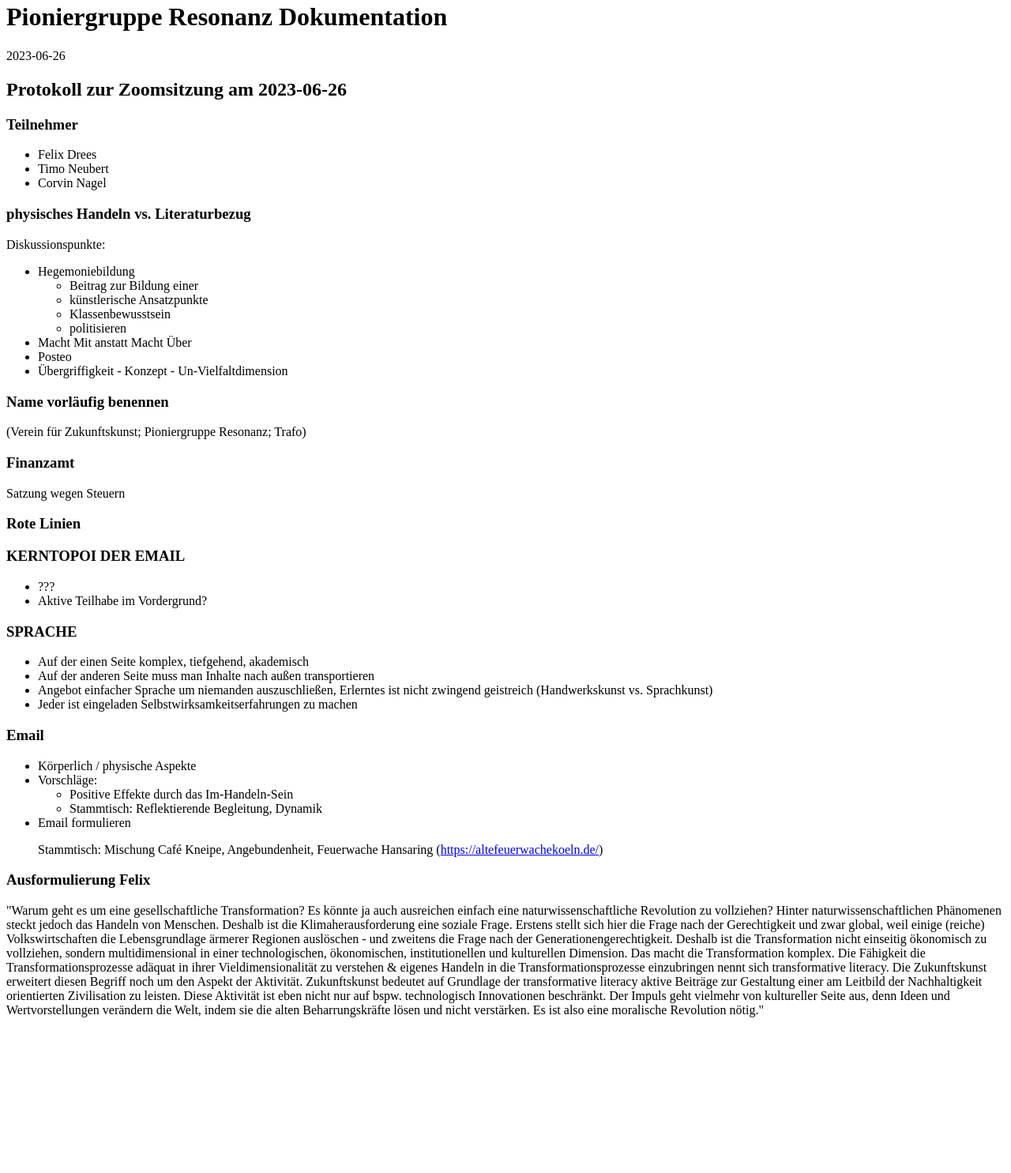
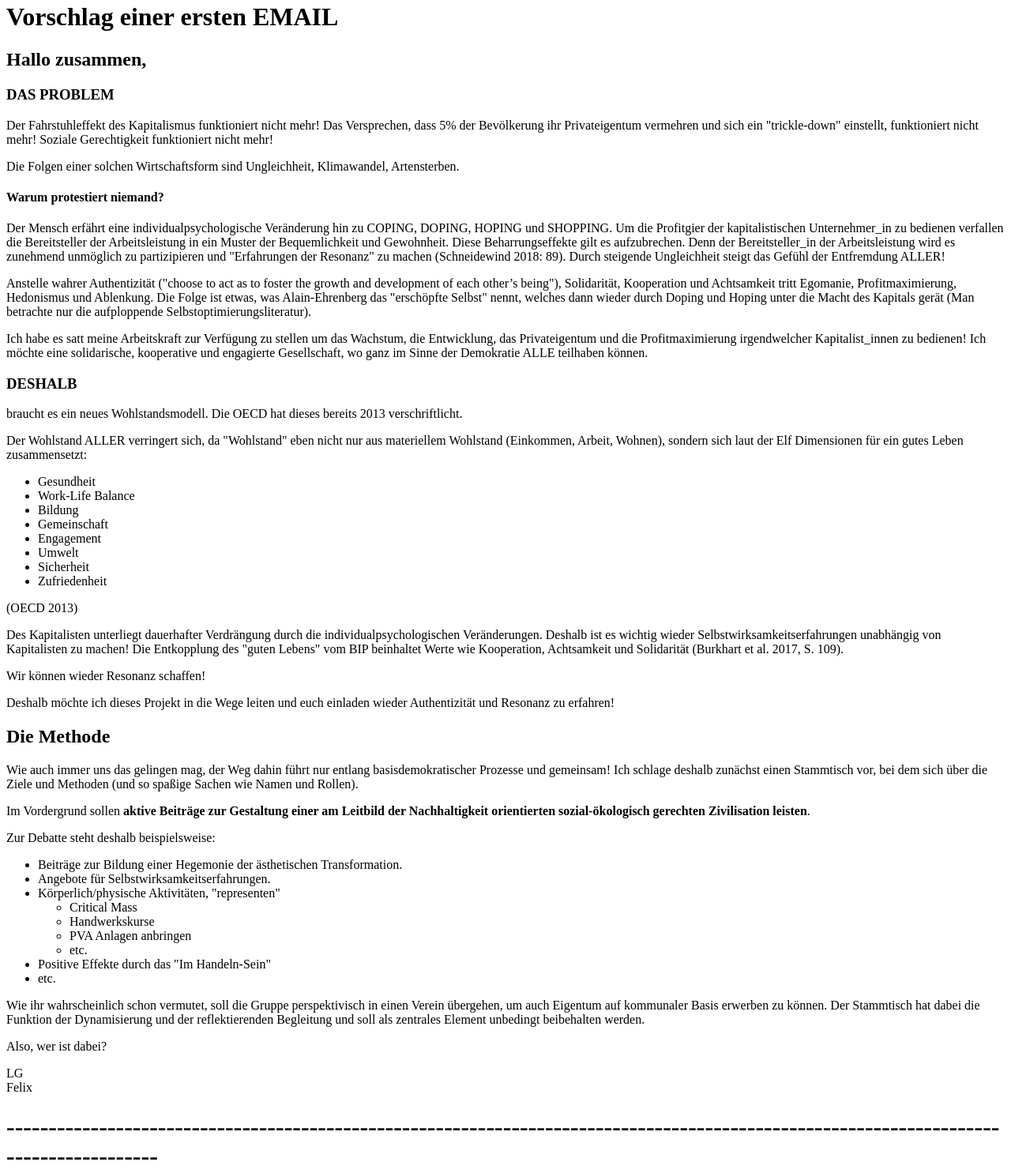
Before and after one commit to Pioniergruppe-Resonanz/documentation, a plain HTML site: page index.html in a window 1280 px wide. Shown: the part 18-1503 px from the top of the page at 79% size. Before the commit the page ends 1322 px from the top, so only its background shows below. Drawn offline with Linux system fonts and the light colour scheme.

Commit message:
Update index.html

```diff
--- a/index.html
+++ b/index.html
@@ -5,6 +5,66 @@
   <title>Pioniergruppe Resonanz Dokumentation</title>
 </head>
 <body>
+  <h1> Vorschlag einer ersten EMAIL </h1>
+
+  <h2>Hallo zusammen,</h2>
+
+  <h3>DAS PROBLEM</h3>
+  <p>Der Fahrstuhleffekt des Kapitalismus funktioniert nicht mehr! Das Versprechen, dass 5% der Bevölkerung ihr Privateigentum vermehren und sich ein "trickle-down" einstellt, funktioniert nicht mehr! Soziale Gerechtigkeit funktioniert nicht mehr!</p>
+  <p>Die Folgen einer solchen Wirtschaftsform sind Ungleichheit, Klimawandel, Artensterben.</p>
+
+  <h4>Warum protestiert niemand?</h4>
+  <p>Der Mensch erfährt eine individualpsychologische Veränderung hin zu COPING, DOPING, HOPING und SHOPPING. Um die Profitgier der kapitalistischen Unternehmer_in zu bedienen verfallen die Bereitsteller der Arbeitsleistung in ein Muster der Bequemlichkeit und Gewohnheit. Diese Beharrungseffekte gilt es aufzubrechen. Denn der Bereitsteller_in der Arbeitsleistung wird es zunehmend unmöglich zu partizipieren und "Erfahrungen der Resonanz" zu machen (Schneidewind 2018: 89). Durch steigende Ungleichheit steigt das Gefühl der Entfremdung ALLER!</p>
+  <p>Anstelle wahrer Authentizität ("choose to act as to foster the growth and development of each other’s being"), Solidarität, Kooperation und Achtsamkeit tritt Egomanie, Profitmaximierung, Hedonismus und Ablenkung. Die Folge ist etwas, was Alain-Ehrenberg das "erschöpfte Selbst" nennt, welches dann wieder durch Doping und Hoping unter die Macht des Kapitals gerät (Man betrachte nur die aufploppende Selbstoptimierungsliteratur).</p>
+  <p>Ich habe es satt meine Arbeitskraft zur Verfügung zu stellen um das Wachstum, die Entwicklung, das Privateigentum und die Profitmaximierung irgendwelcher Kapitalist_innen zu bedienen! Ich möchte eine solidarische, kooperative und engagierte Gesellschaft, wo ganz im Sinne der Demokratie ALLE teilhaben können.</p>
+
+  <h3>DESHALB</h3>
+  <p>braucht es ein neues Wohlstandsmodell. Die OECD hat dieses bereits 2013 verschriftlicht.</p>
+  <p>Der Wohlstand ALLER verringert sich, da "Wohlstand" eben nicht nur aus materiellem Wohlstand (Einkommen, Arbeit, Wohnen), sondern sich laut der Elf Dimensionen für ein gutes Leben zusammensetzt:</p>
+  <ul>
+    <li>Gesundheit</li>
+    <li>Work-Life Balance</li>
+    <li>Bildung</li>
+    <li>Gemeinschaft</li>
+    <li>Engagement</li>
+    <li>Umwelt</li>
+    <li>Sicherheit</li>
+    <li>Zufriedenheit</li>
+  </ul>
+  <p>(OECD 2013)</p>
+  <p>Des Kapitalisten unterliegt dauerhafter Verdrängung durch die individualpsychologischen Veränderungen. Deshalb ist es wichtig wieder Selbstwirksamkeitserfahrungen unabhängig von Kapitalisten zu machen! Die Entkopplung des "guten Lebens" vom BIP beinhaltet Werte wie Kooperation, Achtsamkeit und Solidarität (Burkhart et al. 2017, S. 109).</p>
+  <p>Wir können wieder Resonanz schaffen!</p>
+  <p>Deshalb möchte ich dieses Projekt in die Wege leiten und euch einladen wieder Authentizität und Resonanz zu erfahren!</p>
+
+  <h2>Die Methode</h2>
+  <p>Wie auch immer uns das gelingen mag, der Weg dahin führt nur entlang basisdemokratischer Prozesse und gemeinsam! Ich schlage deshalb zunächst einen Stammtisch vor, bei dem sich über die Ziele und Methoden (und so spaßige Sachen wie Namen und Rollen).</p>
+  <p>Im Vordergrund sollen <strong>aktive Beiträge zur Gestaltung einer am Leitbild der Nachhaltigkeit orientierten sozial-ökologisch gerechten Zivilisation leisten</strong>.</p>
+  <p>Zur Debatte steht deshalb beispielsweise:</p>
+  <ul>
+    <li>Beiträge zur Bildung einer Hegemonie der ästhetischen Transformation.</li>
+    <li>Angebote für Selbstwirksamkeitserfahrungen.</li>
+    <li>Körperlich/physische Aktivitäten, "representen"</li>
+    <ul>
+      <li>Critical Mass</li>
+      <li>Handwerkskurse</li>
+      <li>PVA Anlagen anbringen</li>
+      <li>etc.</li>
+    </ul>
+    <li>Positive Effekte durch das "Im Handeln-Sein"</li>
+    <li>etc.</li>
+  </ul>
+  <p>Wie ihr wahrscheinlich schon vermutet, soll die Gruppe perspektivisch in einen Verein übergehen, um auch Eigentum auf kommunaler Basis erwerben zu können. Der Stammtisch hat dabei die Funktion der Dynamisierung und der reflektierenden Begleitung und soll als zentrales Element unbedingt beibehalten werden.</p>
+
+  <p>Also, wer ist dabei?</p>
+
+  <p>LG<br>Felix</p>
+
+
+
+
+
+<h1>----------------------------------------------------------------------------------------------------------------------------------------</h1>
+
   <h1>Pioniergruppe Resonanz Dokumentation</h1>
   <p>2023-06-26</p>
 
```
